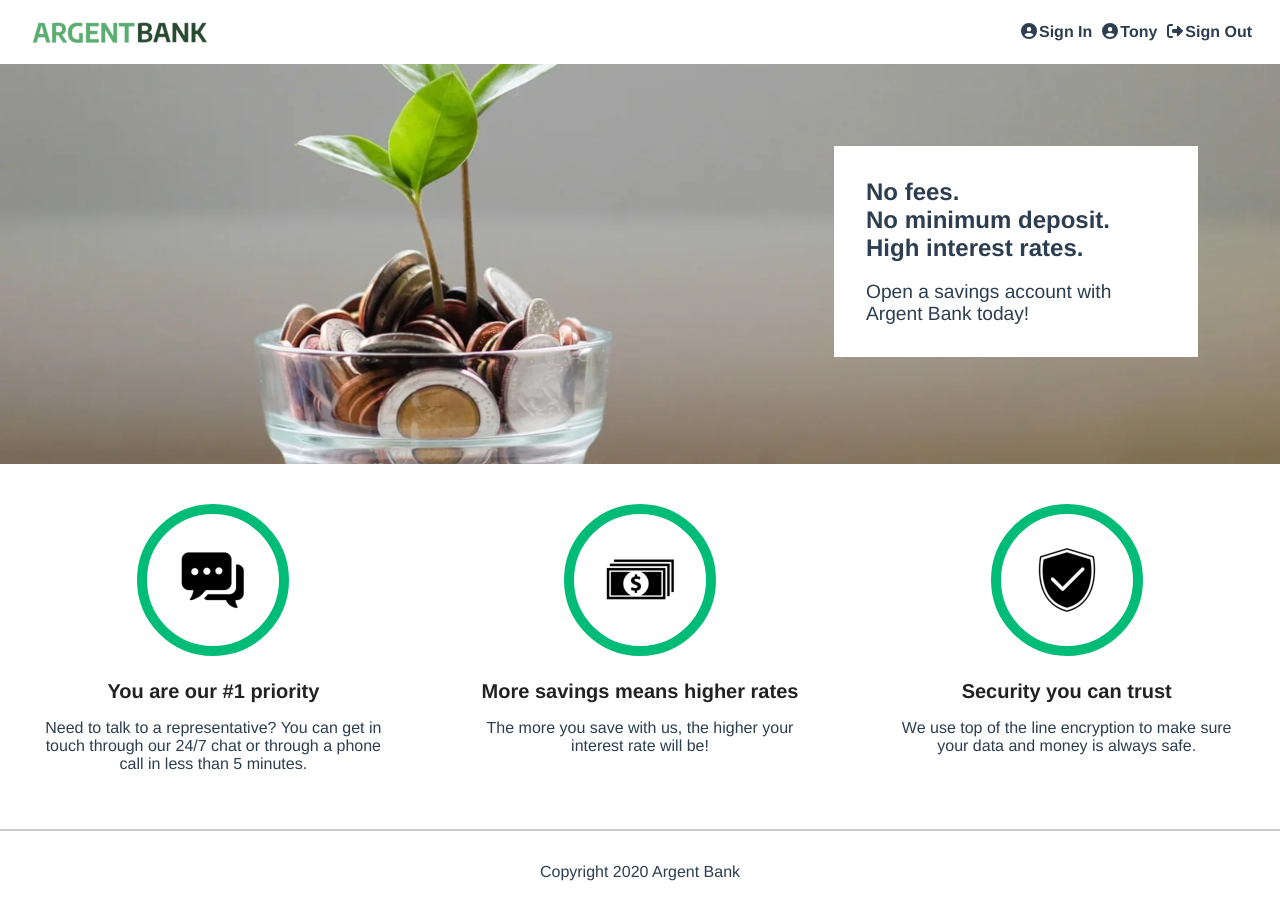
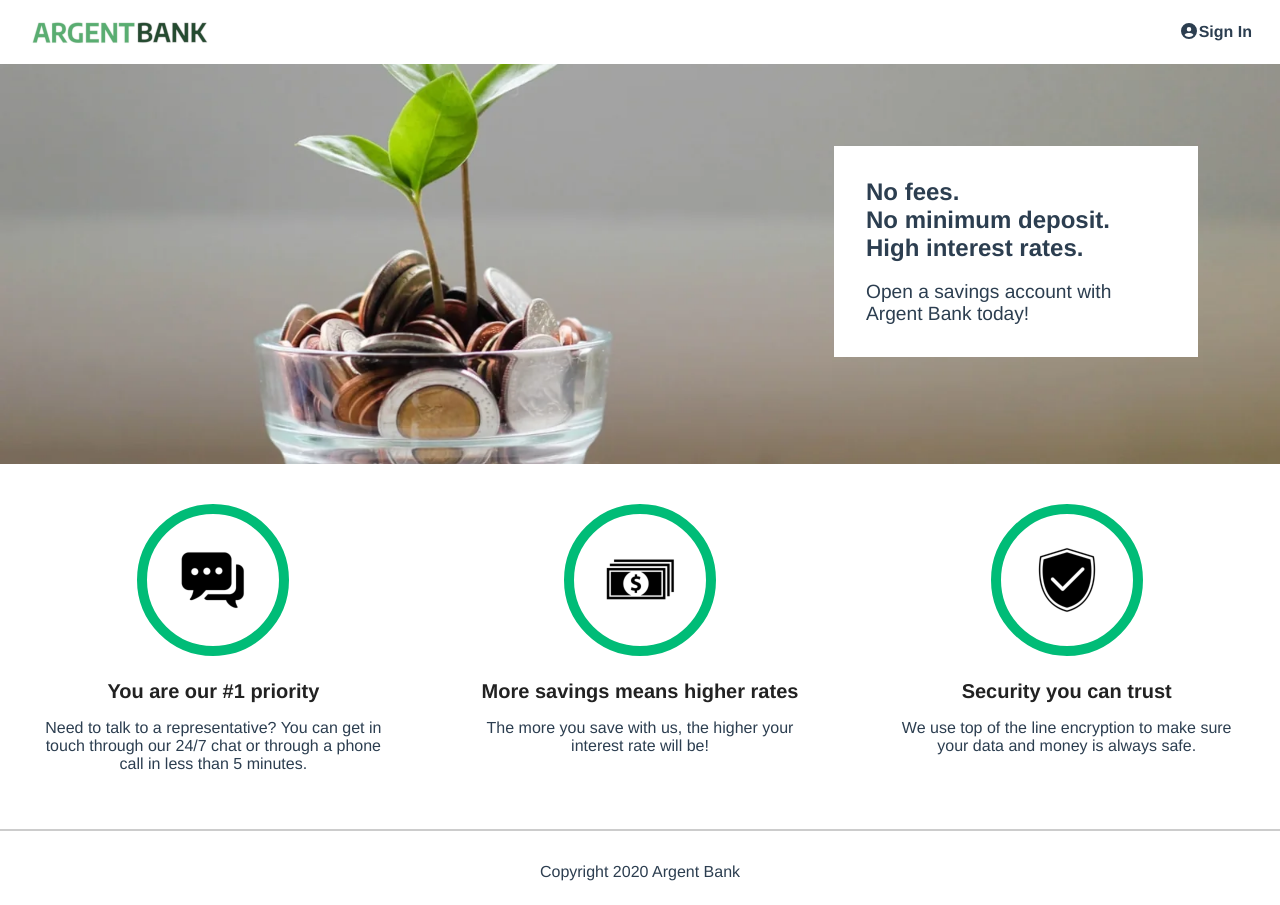
Before and after one commit to Dounia44/ArgentBank-Frontend, a React (Vite) app: page / in a window 1280 px wide. Built offline with nearby package versions, Linux system fonts and the light colour scheme.

Commit message:
feat: affichage conditionnel du header et déconnexion

```diff
--- a/src/components/Header/Header.jsx
+++ b/src/components/Header/Header.jsx
@@ -1,5 +1,5 @@
 import "./Header.scss";
-import { Link } from "react-router";
+import { Link, useNavigate } from "react-router";
 import { FontAwesomeIcon } from "@fortawesome/react-fontawesome";
 import {
   faCircleUser,
@@ -8,7 +8,21 @@ import {
 import Logo from "../../assets/images/argentBankLogo.png";
 import Logo2x from "../../assets/images/argentBankLogo@2x.png";
 
+import { useSelector } from "react-redux";
+import { useDispatch } from "react-redux";
+import { logout } from "../../store/auth.slice";
+
 function Header() {
+  const dispatch = useDispatch();
+  const navigate = useNavigate();
+  const token = useSelector((state) => state.auth.token);
+  const userName = useSelector((state) => state.user.currentUser?.userName);
+
+  const handleLogout = () => {
+    dispatch(logout());
+    navigate("/login", { replace: true });
+  };
+
   return (
     <nav className="main-nav">
       <Link className="main-nav__logo" to="/">
@@ -22,19 +36,31 @@ function Header() {
         />
         <h1 className="sr-only">Argent Bank</h1>
       </Link>
+
       <div>
+        {!token && (
           <Link className="main-nav__item" to="/Login">
             <FontAwesomeIcon icon={faCircleUser} />
             Sign In
           </Link>
+        )}
+
+        {token && (
+          <>
             <Link className="main-nav__item" to="/Profile">
               <FontAwesomeIcon icon={faCircleUser} />
-          Tony
+              {userName}
             </Link>
-        <Link className="main-nav__item" to="/Login">
+            <Link
+              className="main-nav__item"
+              to={undefined}
+              onClick={handleLogout}
+            >
               <FontAwesomeIcon icon={faRightFromBracket} />
               Sign Out
             </Link>
+          </>
+        )}
       </div>
     </nav>
   );
```
Lines whose indentation alone changed are shown as unchanged.
